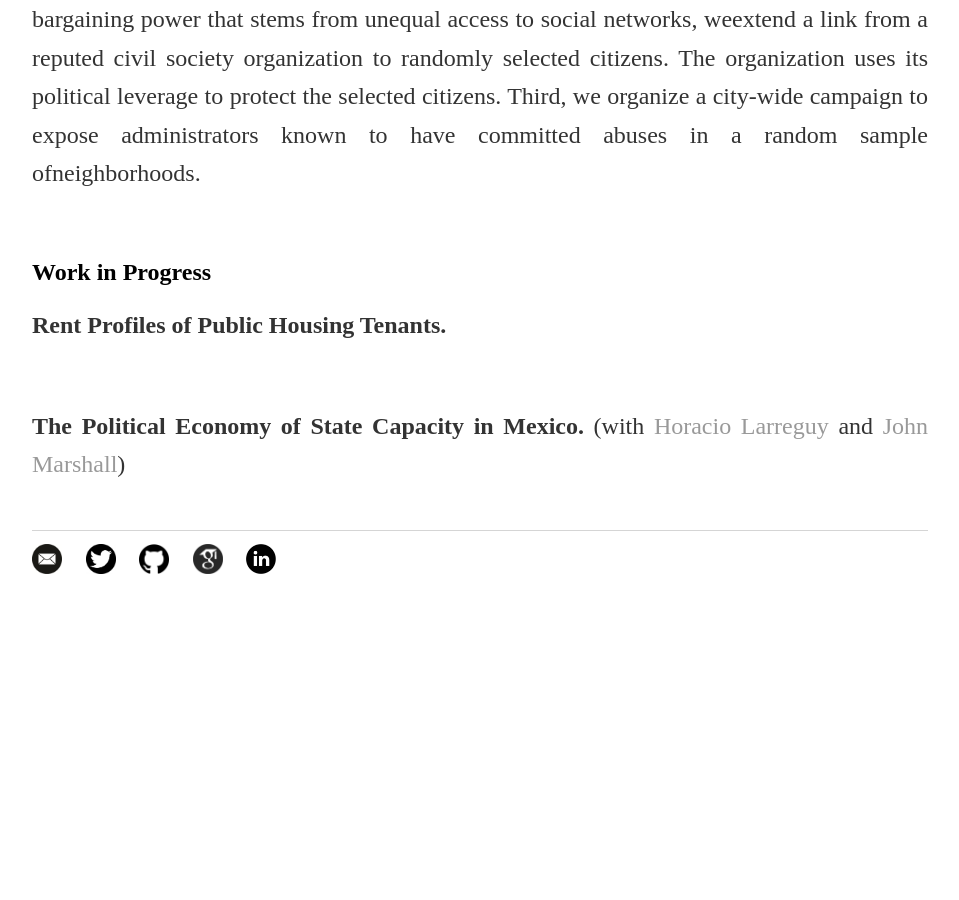
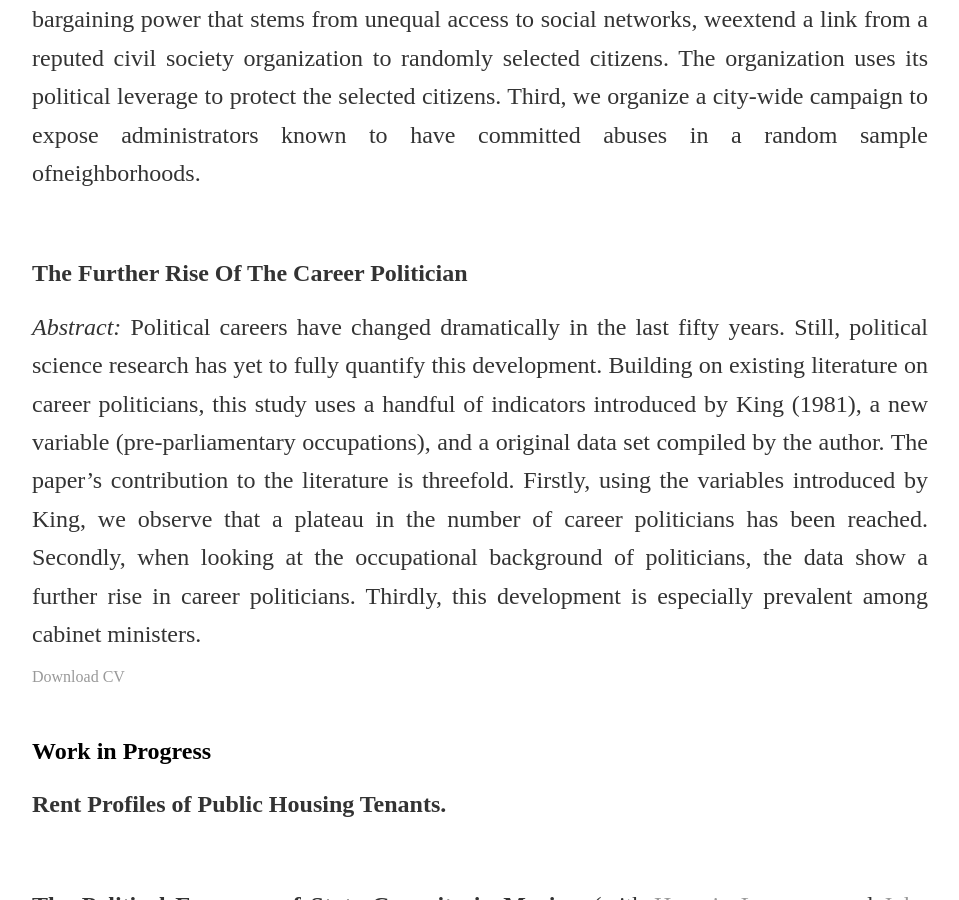
Before and after one commit to soeren-henn/soeren-henn.github.io, a Jekyll site: the page built from research/index.html, in a window 1280 px wide and 900 px high, scrolled down 2410 px. Shown: the whole window, without its empty margins (160-1119 px from the left). Built offline with Jekyll 4.4.1, drawn with Linux system fonts in a browser that asks for light colours; before the commit the page ends 3047 px from its top, so only the background shows below that.

Commit message:
Update index.html
Add career politician

```diff
--- a/research/index.html
+++ b/research/index.html
@@ -19,6 +19,11 @@ title: Research
 		<p><i>Abstract: </i>Powerful state administrators can  take  advantage  of  their  positions  to  extract  resources,especially when political accountability is broken.  We conjecture that administrators' power de-pends on their ability to in
 ict harm using the power of office, their ability to mobilize powerfulnetworks, and on their privileged access to information. Measuring transfers to administratorsis challenging, because they often involve secrecy, and surveys often draw on recall.  To circumvent this challenge, we develop a smart phone application, and monitor 400 households of the Democratic Republic of the Congo to privately report every day the universe of payments madeduring 5 months. The DRC offers a well-suited environment, because administrators systematically use their power to extract payments from citizens at unusually high rates. We deploy three randomized  interventions  aimed  to  affect  the  balance of power  between administrators and households. First, since administrators systematically take advantage of a tax code thatis extremely confusing, we organize pro-bono weekly tax consulting to a group of households.Second, to affect the bargaining power that stems from unequal access to social networks, weextend a link from a reputed civil society organization to randomly selected citizens. The organization uses its political leverage to protect the selected citizens. Third, we organize a city-wide campaign to expose administrators known to have committed abuses in a random sample ofneighborhoods.</p>
 	</div>
+	<div class="paper">
+		<p><b>The Further Rise Of The Career Politician</b></p>
+		<p><i>Abstract: </i>Political careers have changed dramatically in the last fifty years. Still, political science research has yet to fully quantify this development. Building on existing literature on career politicians, this study uses a handful of indicators introduced by King (1981), a new variable (pre-parliamentary occupations), and a original data set compiled by the author. The paper’s contribution to the literature is threefold. Firstly, using the variables introduced by King, we observe that a plateau in the number of career politicians has been reached. Secondly, when looking at the occupational background of politicians, the data show a further rise in career politicians. Thirdly, this development is especially prevalent among cabinet ministers.</p>
+		<a href="/files/Henn_CareerPolitician.pdf" class="btn btn-default pull-right" title="PDF">Download CV</a>
+	</div>
 	<h2>Work in Progress</h2>
 	<div class="paper">
 		<p><b>Rent Profiles of Public Housing Tenants.</b></p>
```
